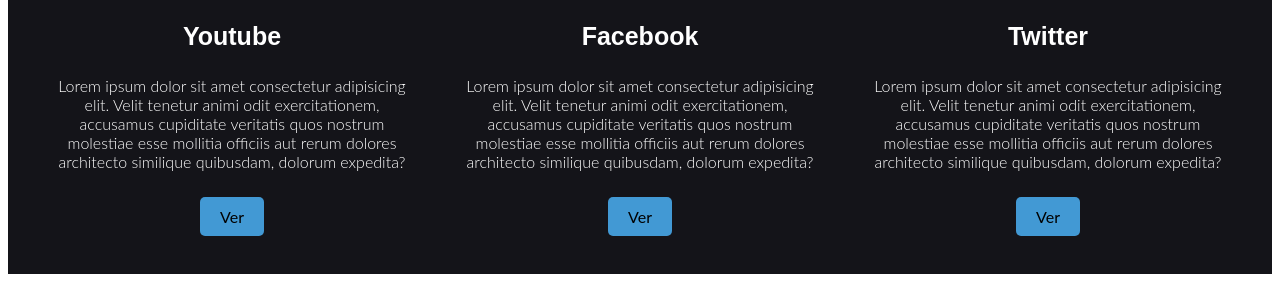
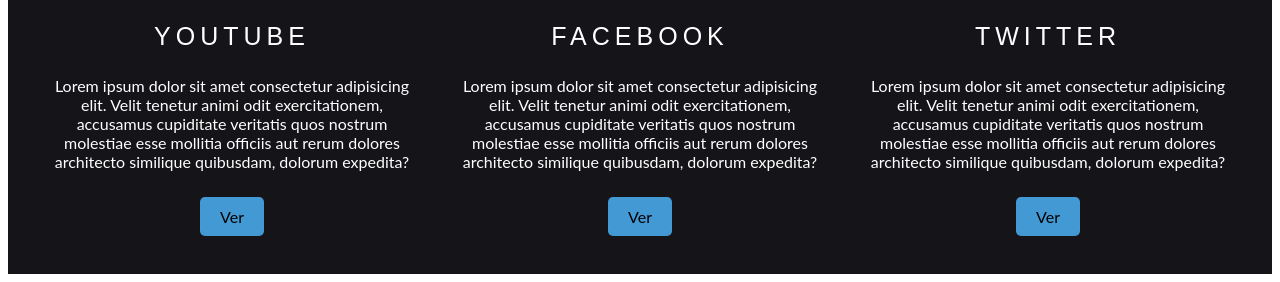
Before and after one commit to adocon46/GitFacilito, a plain HTML site: page index.html in a window 1280 px wide. Shown: the part 954-1236 px from the top of the page. Drawn offline with Linux system fonts and the light colour scheme.

Commit message:
Cambio en el título, cambio en el párrafo y cambio en el botón

```diff
--- a/styles/styles.css
+++ b/styles/styles.css
@@ -18,10 +18,6 @@ h1{
     color: #D74932;
     font-size: 50px !important;
     text-shadow: 4px 4px 5px rgba(0,0,0,0.5);
-}
-
-p{
-    font-weight: 300;
 }
 
 .content{
@@ -66,6 +62,9 @@ p{
 .infoContent .block h3{
     font-size: 25px;
     margin: 5px, 0 10px 0;
+    text-transform: uppercase;
+    letter-spacing: 5px;
+    font-weight: 300;
 }
 
 .infoContent .block{
@@ -90,6 +89,8 @@ p{
 
 .btn:hover{
     transform: scale(1.2);
+    letter-spacing: 3px;
+    color: white;
 }
 
 /* Animación */
```
